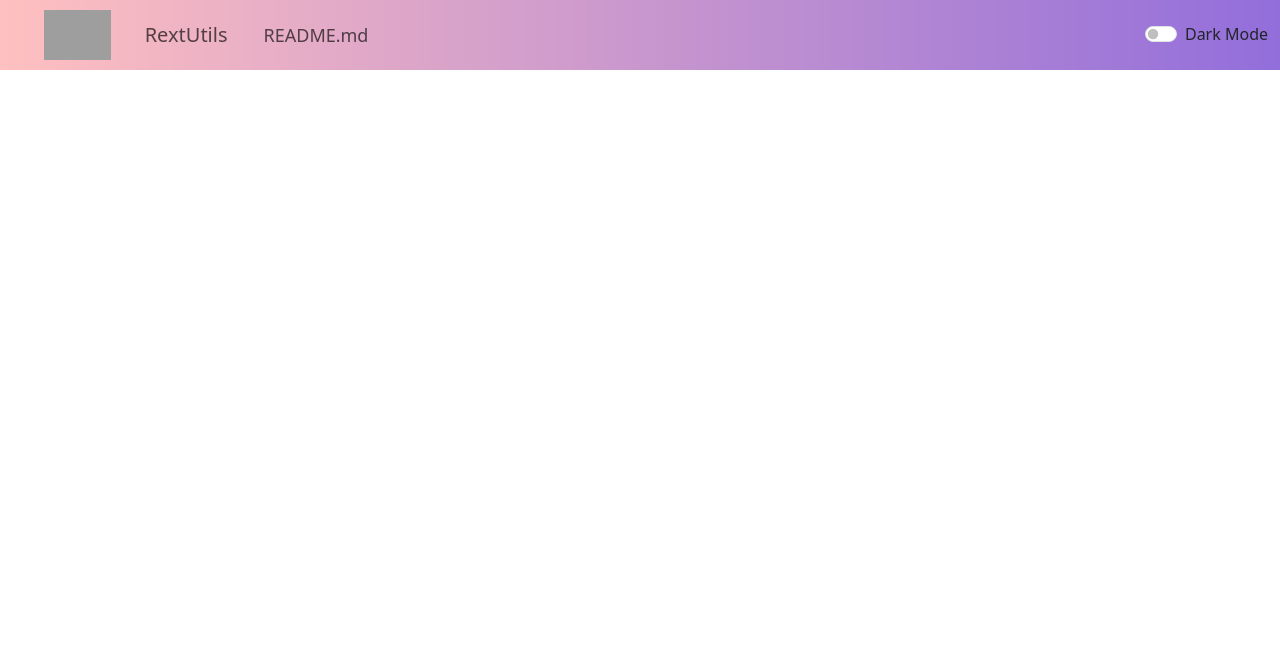
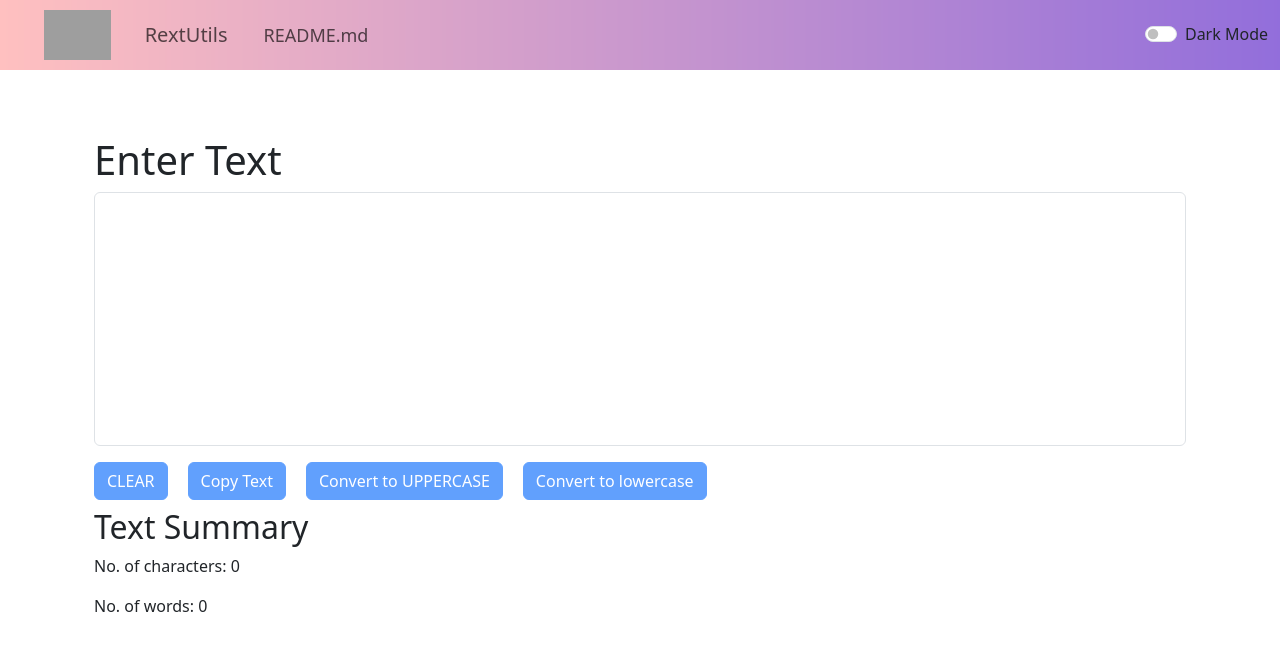
Before and after one commit to rahules24/rextutils, a React (Create React App) app: page / in a window 1280 px wide. Shown: the top 650 px of the page. Built offline with nearby package versions, Linux system fonts and the light colour scheme; grey boxes are pictures that could not be loaded; the HTML template or start-up script is replaced by a standard one.

Commit message:
links tweaked otra vez

```diff
--- a/src/App.js
+++ b/src/App.js
@@ -42,9 +42,9 @@ function App() {
       <Alert alert={alert}/>
       <div className={`container my-3 text-${mode==='light'?'dark':'light'}`}>
         <Routes>
-            <Route exact path="/rextutils" element={<TextForm showAlert={showAlert} heading="Enter Text" mode={mode}/>}>
+            <Route exact path="/" element={<TextForm showAlert={showAlert} heading="Enter Text" mode={mode}/>}>
             </Route>
-            <Route exact path="/rextutils/about" element={<About mode={mode} />}>
+            <Route exact path="/about" element={<About mode={mode} />}>
             </Route>
         </Routes>
       </div>
--- a/src/components/Navbar.js
+++ b/src/components/Navbar.js
@@ -23,7 +23,7 @@ export default function Navbar(props) {
             <li className="nav-item">
               <Link
                 className={`nav-link ${location.pathname === "/rextutils" ? "active" : ""}`}
-                to="/rextutils"
+                to="/"
                 style={{fontSize: '20px'}}
               >
                 RextUtils
@@ -32,7 +32,7 @@ export default function Navbar(props) {
             <li className="nav-item">
               <Link
                 className={`nav-link ${location.pathname === "/rextutils/about" ? "active" : ""}`}
-                to="/rextutils/about"
+                to="/about"
                 style={{fontSize: '18px'}}
               >
                 README.md
```
